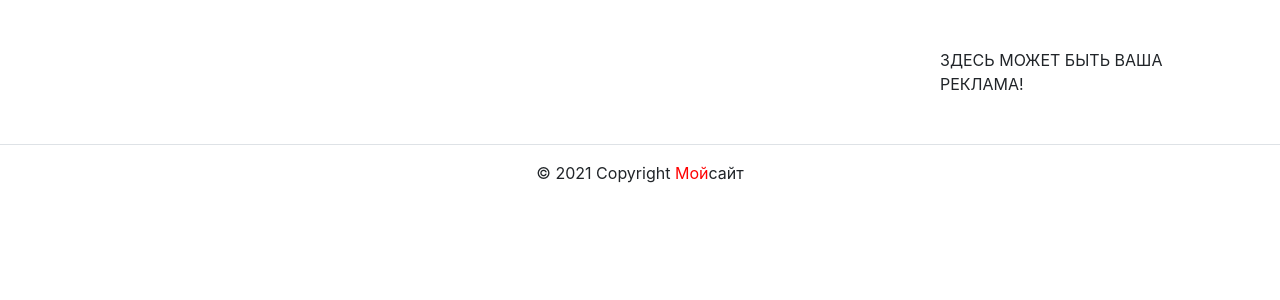
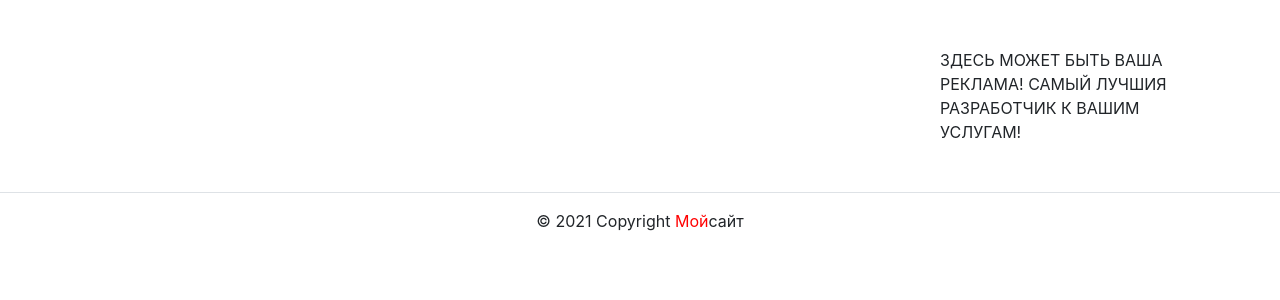
Before and after one commit to poddubkosn/posts_and_scripts, a Django app: page / in a window 1280 px wide. Shown: the part 56-356 px from the top of the page. Run offline with Django 3.2, Linux system fonts and the light colour scheme; data that the repository does not hold is empty; some libraries are stand-ins or nearby versions.

Commit message:
posts and scripts.v2.3

```diff
--- a/forum/templates/home/index.html
+++ b/forum/templates/home/index.html
@@ -22,6 +22,7 @@
 <article class="col-3 col-md-3">
 
 ЗДЕСЬ МОЖЕТ БЫТЬ ВАША РЕКЛАМА!
+САМЫЙ ЛУЧШИЯ РАЗРАБОТЧИК К ВАШИМ УСЛУГАМ!
 
 </article>
 </div>
```
